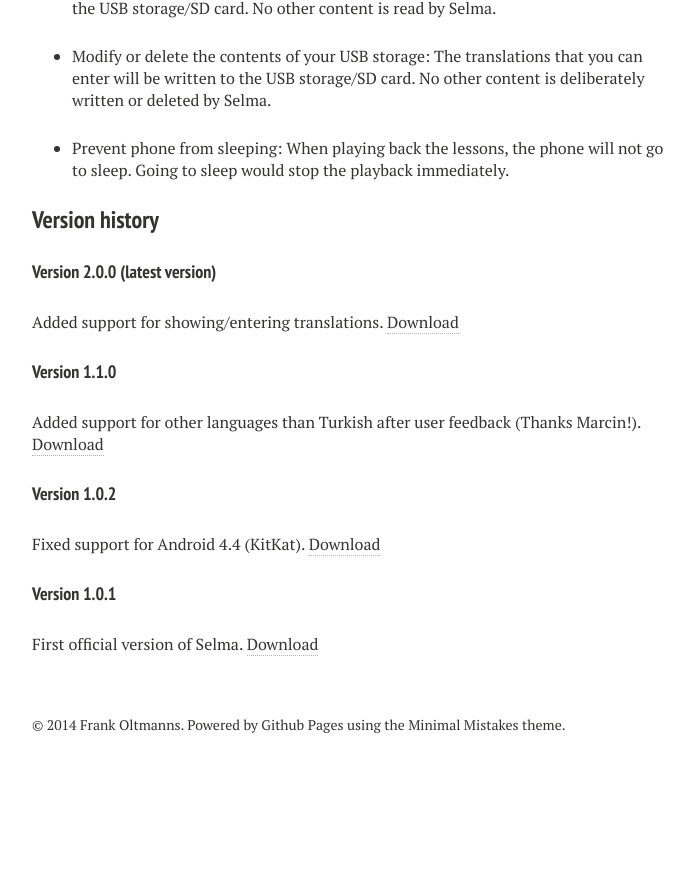
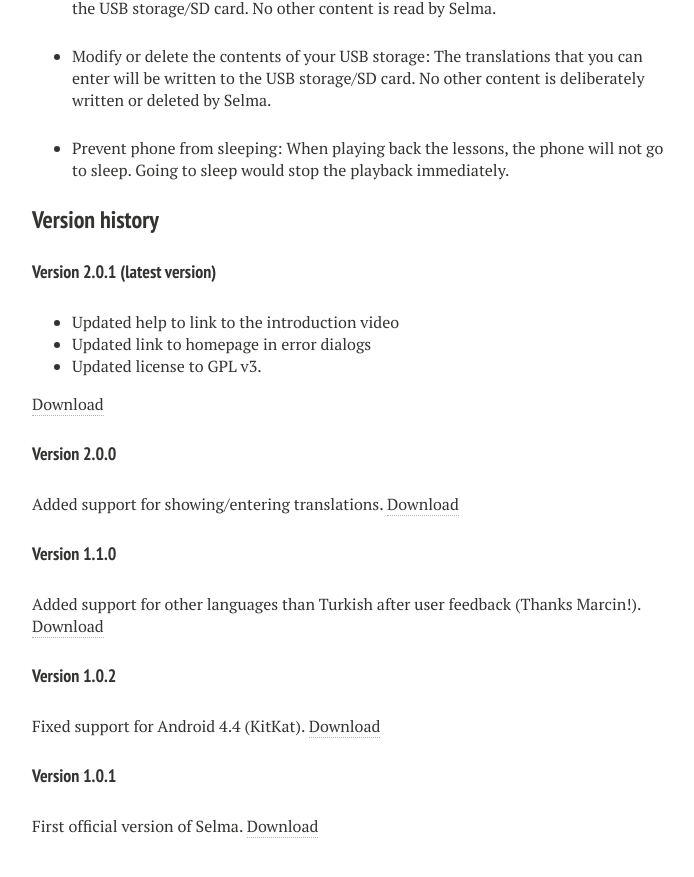
Before and after one commit to federvieh/selma, a Jekyll site: the page built from info.md, in a window 1280 px wide and 900 px high, scrolled down 861 px. Shown: the top 877 px of the window, without its empty margins (288-982 px from the left). Built offline with Jekyll 4.4.1, drawn with Linux system fonts in a browser that asks for light colours; nearby versions of some CDN libraries; before the commit the page ends 1644 px from its top, so only the background shows below that.

Commit message:
Added version 2.0.1

```diff
--- a/info.md
+++ b/info.md
@@ -30,7 +30,14 @@
 
 ### Version history
 
-#### Version 2.0.0 (latest version)
+#### Version 2.0.1 (latest version)
+* Updated help to link to the introduction video
+* Updated link to homepage in error dialogs
+* Updated license to GPL v3.
+
+[Download](https://github.com/federvieh/selma/blob/409f5752d482f6cd08790abb7dca279936bd4627/build/Selma.apk?raw=true)
+
+#### Version 2.0.0
 Added support for showing/entering translations.
 [Download](https://github.com/federvieh/selma/blob/68e8348070eb756660790f9b0151dd9a0bac96dc/build/Selma.apk?raw=true)
 
```
